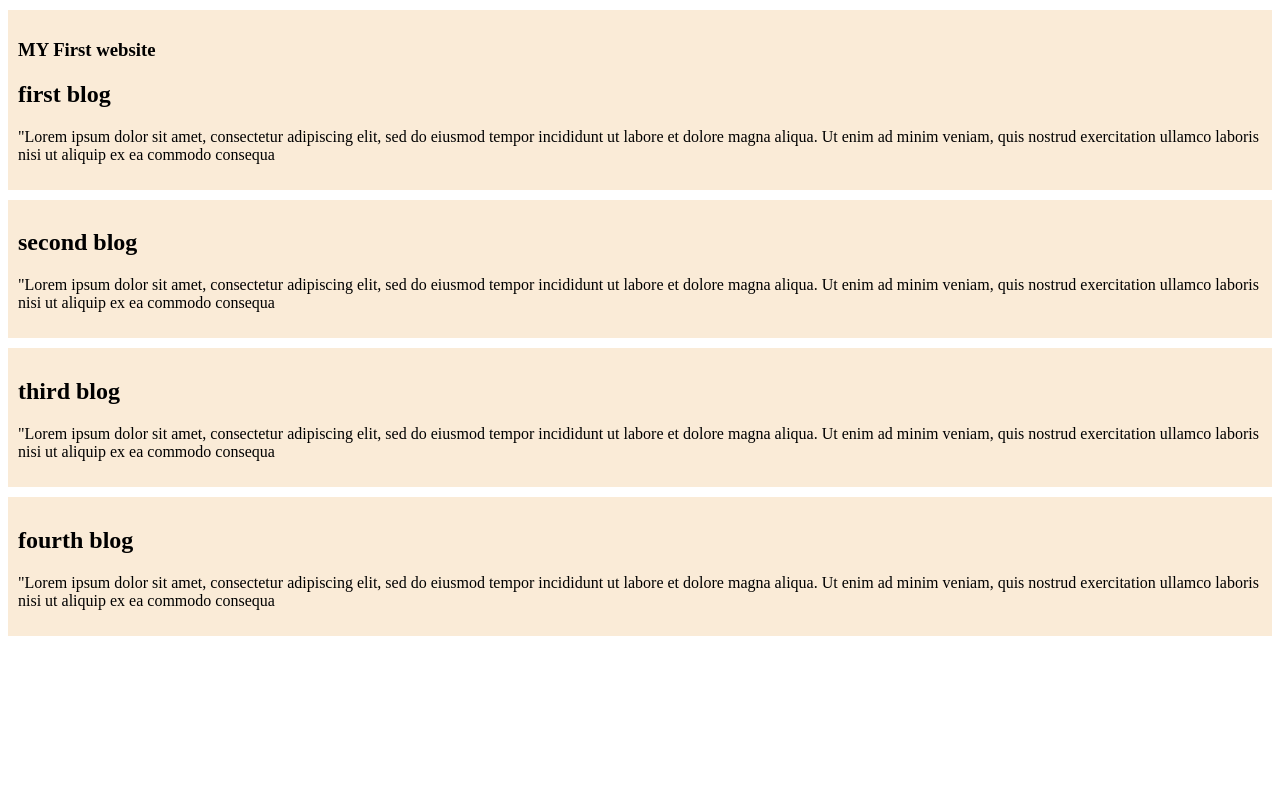
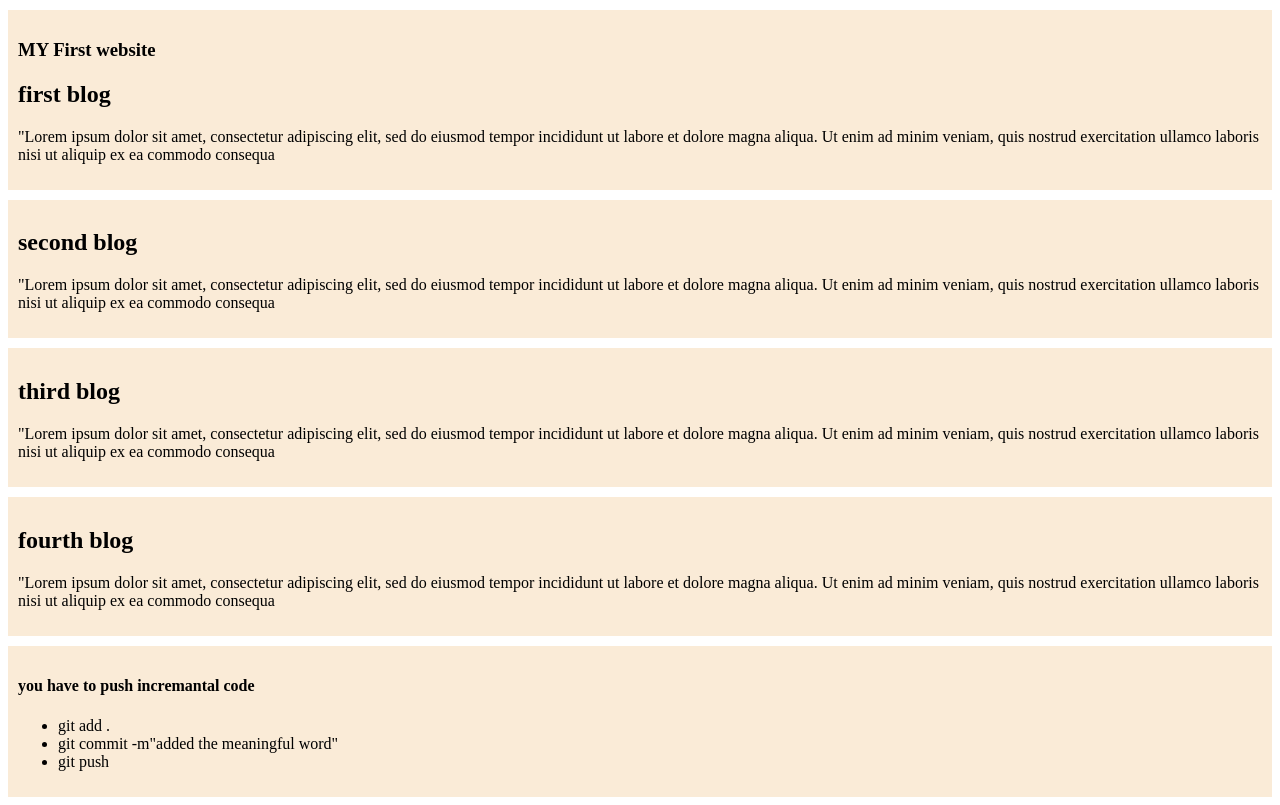
Before and after one commit to humayun-9/first-git, a plain HTML site: page index.html in a window 1280 px wide. Drawn offline with Linux system fonts and the light colour scheme.

```diff
--- a/index.html
+++ b/index.html
@@ -48,5 +48,16 @@
             aliquip ex ea commodo consequa
         </p>
     </div>
+    <div>
+        <h4>you have to push incremantal code </h4>
+    <ul>
+        <li>
+            git add .        </li>
+           <li> git commit -m"added the meaningful word"</li>
+            <li>git push</li>
+
+
+    </ul>
+    </div>
 </body>
 </html>
```
